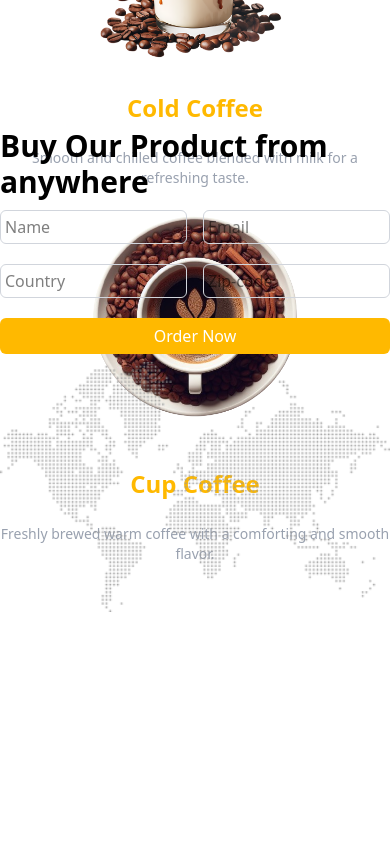
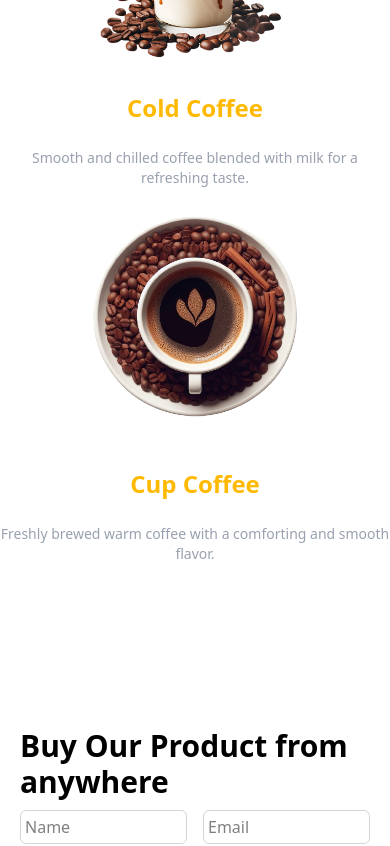
Before and after one commit to mdaasim77/Coffee-Shop-Website, a React (Vite) app: page / in a window 390 px wide. Shown: the part 2040-2886 px from the top of the page. Built offline with nearby package versions, Linux system fonts and the light colour scheme.

Commit message:
work done of form with responsiveness

```diff
--- a/src/Components/Services/Services.jsx
+++ b/src/Components/Services/Services.jsx
@@ -26,7 +26,7 @@ export default function Services() {
     },
   ];
   return (
-    <div className="h-screen w-full my-16 container mx-auto">
+    <div className="h-full w-full my-16 container mx-auto">
       {/* header section  */}
       <ServiceHeader />
       {/* card section  */}
--- a/src/Components/WhereToBuy/WhereToBuy.jsx
+++ b/src/Components/WhereToBuy/WhereToBuy.jsx
@@ -4,7 +4,7 @@ import WorldMap from "./WheretoBuyChild/WorldMap";
 
 export default function WhereToBuy() {
   return (
-    <div className="container my-auto h-screen mx-auto">
+    <div className="container my-36 md:my-10 h-full mx-auto">
       <div className="grid grid-cols-1 md:grid-cols-3 gap-2 ">
         {/* Form section */}
         <From />
--- a/src/Components/WhereToBuy/WheretoBuyChild/From.jsx
+++ b/src/Components/WhereToBuy/WheretoBuyChild/From.jsx
@@ -2,7 +2,7 @@ import React from "react";
 
 export default function From() {
   return (
-    <div className="">
+    <div className="p-5">
       <h1 className="text-3xl font-bold">Buy Our Product from anywhere</h1>
 
       <div className="flex items-center gap-4 my-2.5">
```
